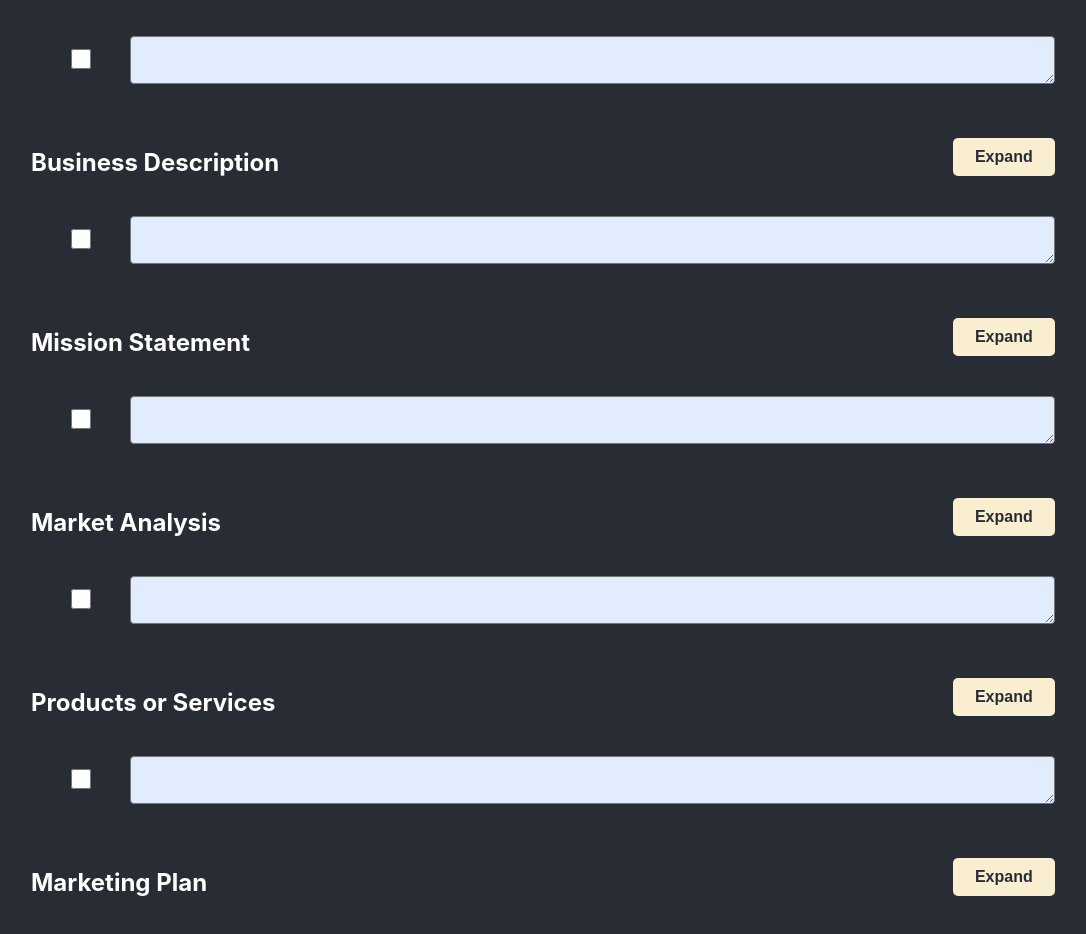
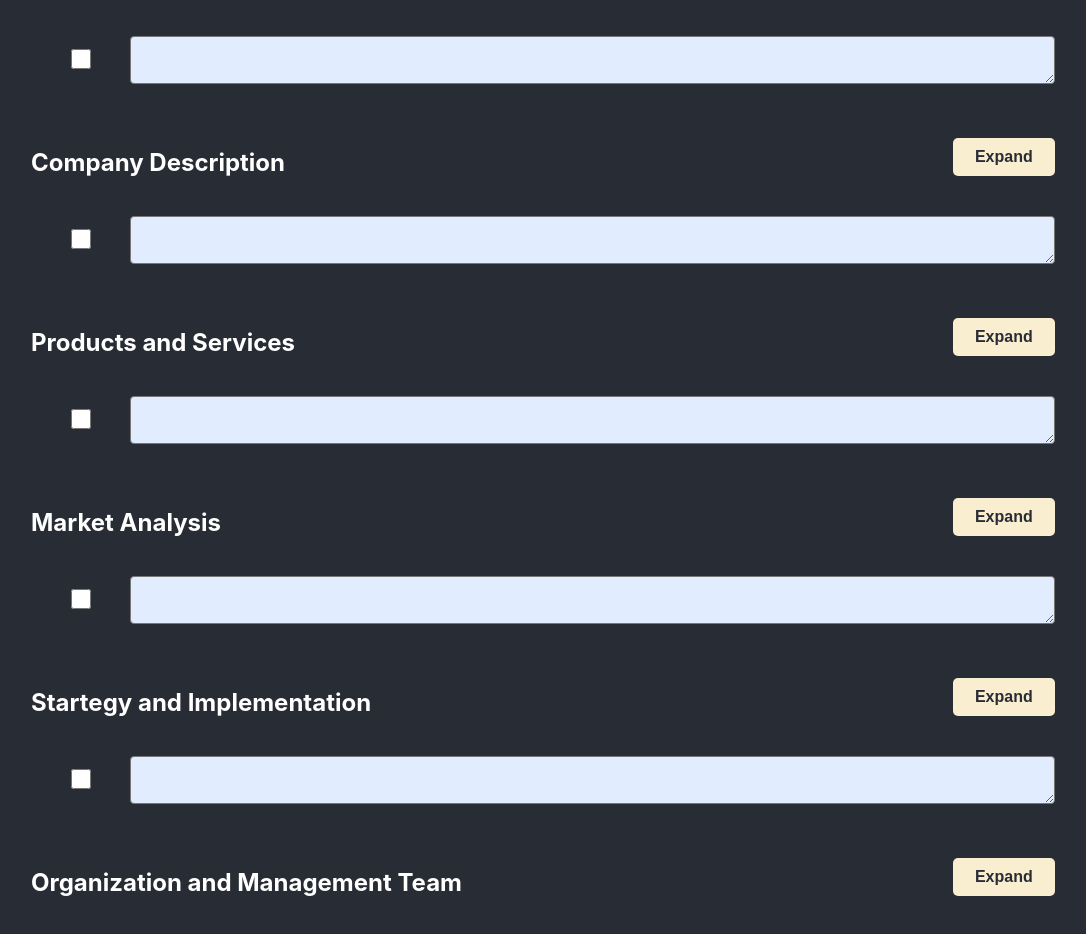
Before and after one commit to itissalma/Business-Plan-Frontend, a React (Create React App) app: page /document/1 in a window 1280 px wide. Shown: the part 160-1094 px from the top of the page, without its empty margins (97-1183 px from the left). Built offline with nearby package versions, Linux system fonts and the light colour scheme; sample sign-in values are in the browser's storage.

Commit message:
inflate api

```diff
--- a/src/BusinessPlan/document.js
+++ b/src/BusinessPlan/document.js
@@ -14,11 +14,12 @@ const storedUsername = sessionStorage.getItem('username');
 
   const [sections, setSections] = useState({
     'Executive Summary': '',
-    'Business Description': '',
-    'Mission Statement': '',
+    'Company Description': '',
+    'Products and Services': '',
     'Market Analysis': '',
-    'Products or Services': '',
-    'Marketing Plan': '',
+    'Startegy and Implementation': '',
+    'Organization and Management Team': '',
+    'Financial Plan': '',
   });
 
   const [expandedText, setExpandedText] = useState('');
--- a/src/Dashboard/dashboard.js
+++ b/src/Dashboard/dashboard.js
@@ -30,10 +30,15 @@ const Dashboard = () => {
     }
   };
 
-  const handleDocumentClick = (documentId) => {
+  const handleDocumentClick = async(documentId) => {
     // Redirect to the "/document" route with the selected document's ID
     //TODO: call the api for getting the document data
+    try {
+    await axios.get(`http://localhost:8080/document/${documentId}?username=${storedUsername}`);
     window.location.href = '/document/' + documentId;
+    } catch (error) {
+        console.error('Error getting document:', error.message);
+        }
   };
 
   const handleLogout = () => {
```
